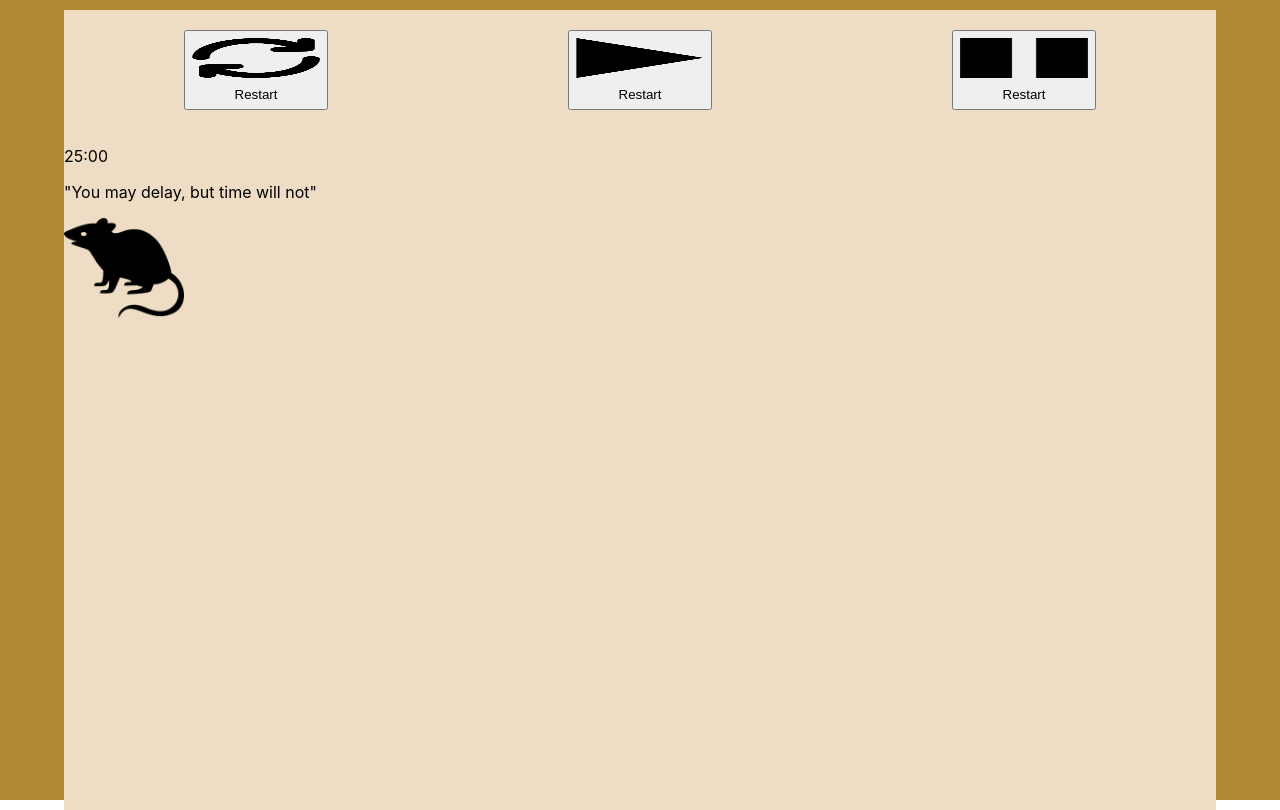
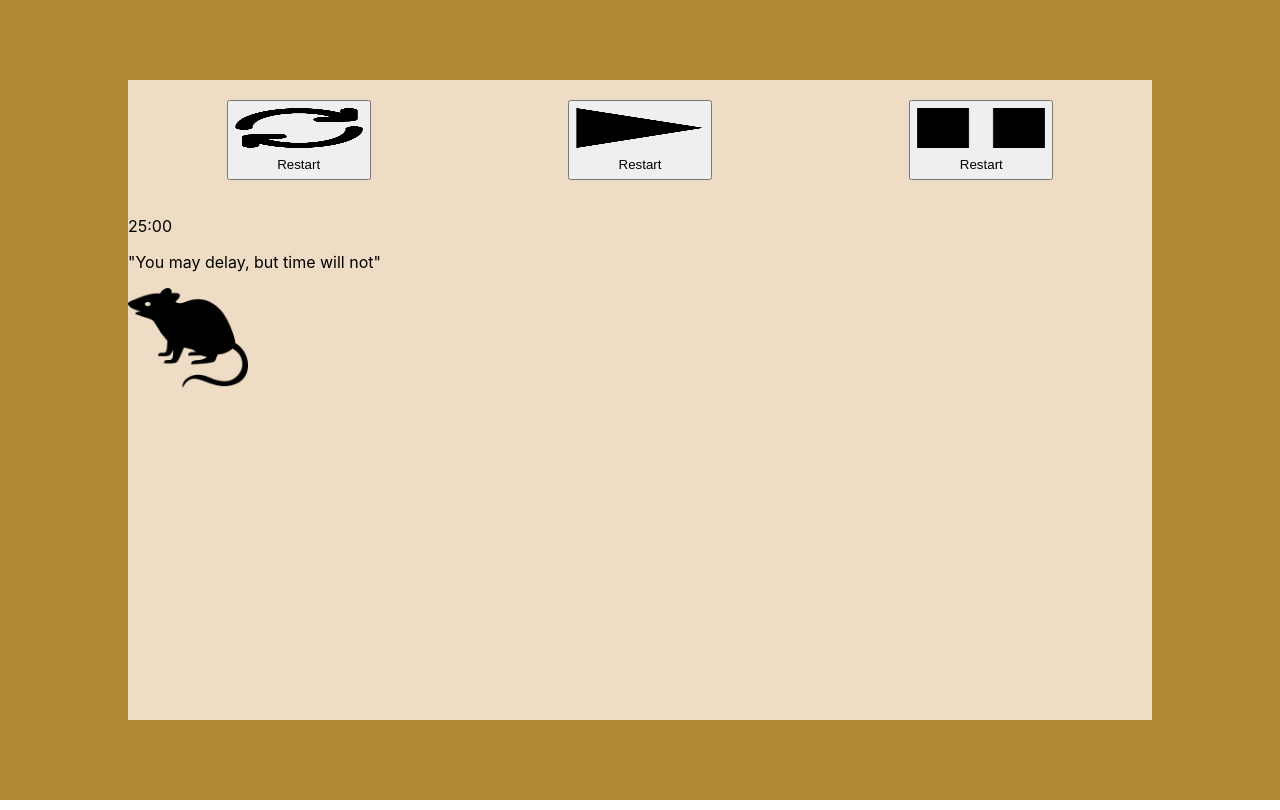
Before and after one commit to jcsmileyjr/smiley-pomodoro-timer, a React (Create React App) app: page / in a window 1280 px wide. Built offline with nearby package versions, Linux system fonts and the light colour scheme.

Commit message:
Initial styling for design responsiveness for desktop view

```diff
--- a/src/App.css
+++ b/src/App.css
@@ -39,3 +39,11 @@ main {
 .content__animal--style {
   height: 100px;
 }
+
+@media only screen and (min-width: 600px) {
+  main{
+    height: 80%;
+    width: 80%;
+    margin: auto;
+  }
+}
```
